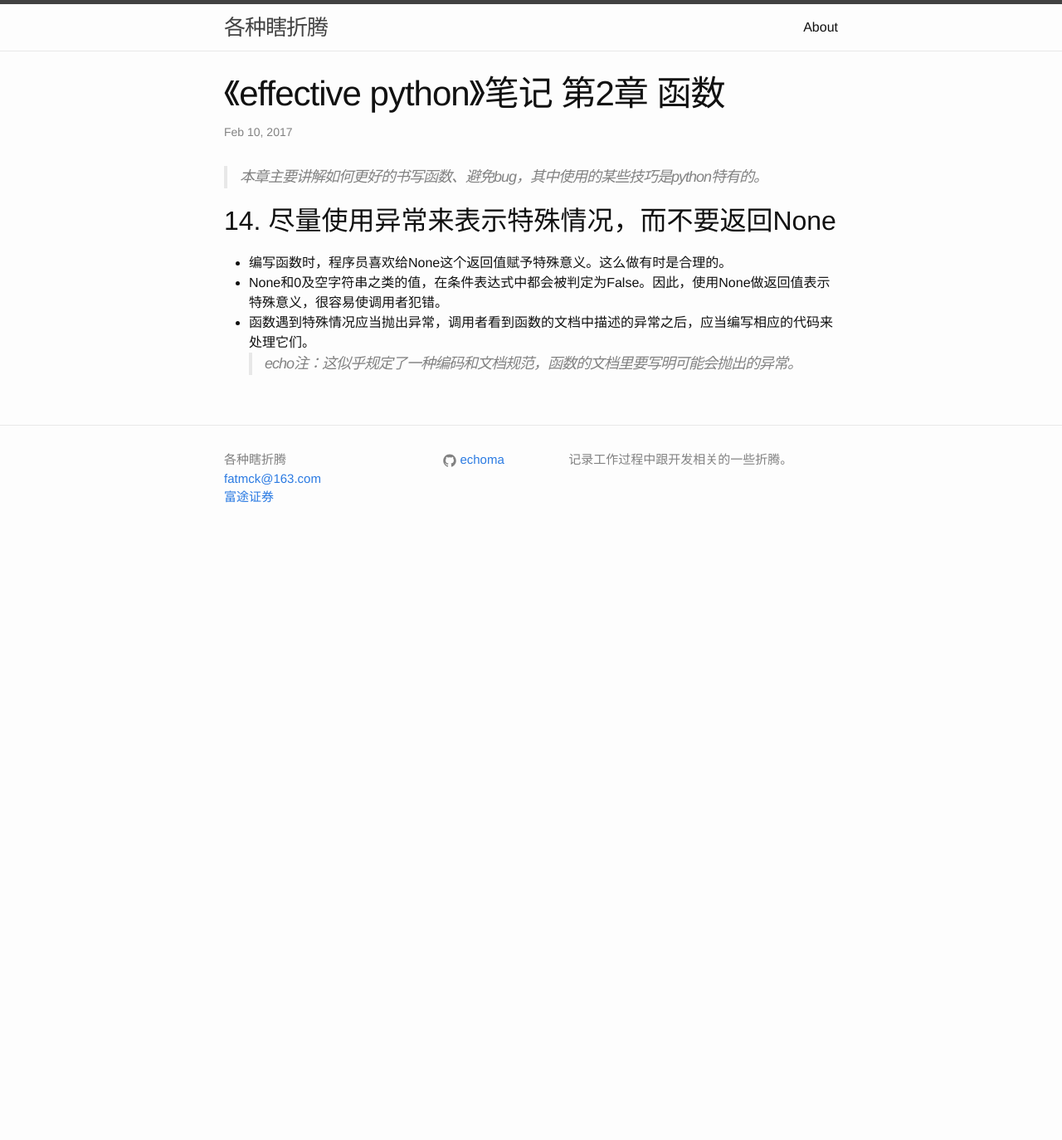
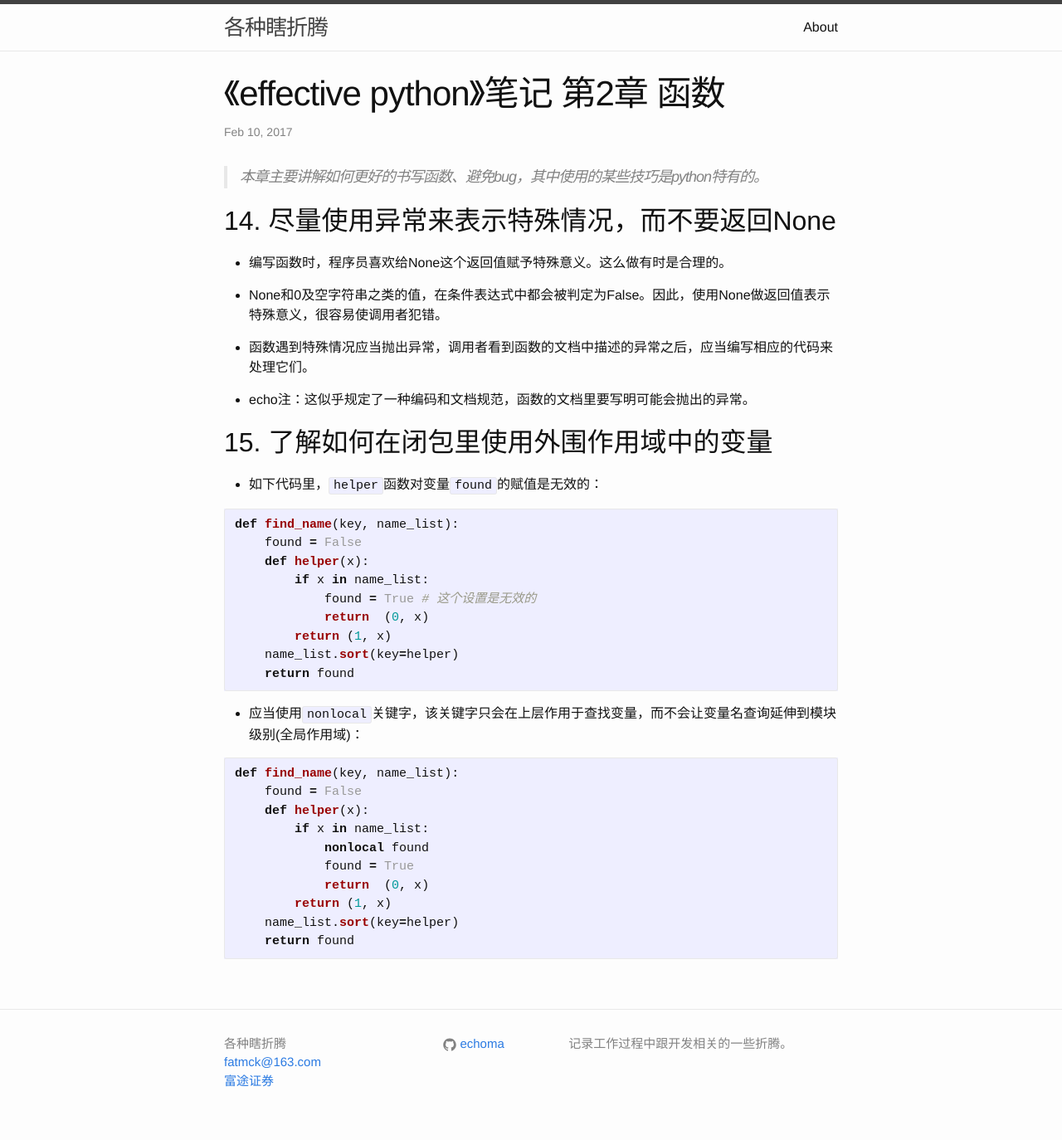
Before and after one commit to echoma/echoma.github.com, a Jekyll site: the page built from _posts/2017-02-10-effective-python-note-02-function.markdown, in a window 1280 px wide. Shown: the whole page at 83% size. Built offline with Jekyll 4.4.1, drawn with Linux system fonts in a browser that asks for light colours; before the commit the page ends 900 px from its top, so only the background shows below that.

Commit message:
effective python No.15

````diff
--- a/_posts/2017-02-10-effective-python-note-02-function.markdown
+++ b/_posts/2017-02-10-effective-python-note-02-function.markdown
@@ -5,11 +5,44 @@ date:   2017-02-10 13:28:21 +0800
 ---
 
 > 本章主要讲解如何更好的书写函数、避免bug，其中使用的某些技巧是python特有的。
->
 
 ## 14. 尽量使用异常来表示特殊情况，而不要返回None
 
 * 编写函数时，程序员喜欢给None这个返回值赋予特殊意义。这么做有时是合理的。
+
 * None和0及空字符串之类的值，在条件表达式中都会被判定为False。因此，使用None做返回值表示特殊意义，很容易使调用者犯错。
+
 * 函数遇到特殊情况应当抛出异常，调用者看到函数的文档中描述的异常之后，应当编写相应的代码来处理它们。
-> echo注：这似乎规定了一种编码和文档规范，函数的文档里要写明可能会抛出的异常。
+
+* echo注：这似乎规定了一种编码和文档规范，函数的文档里要写明可能会抛出的异常。
+
+## 15. 了解如何在闭包里使用外围作用域中的变量
+
+* 如下代码里，`helper`函数对变量`found`的赋值是无效的：
+
+```python
+def find_name(key, name_list):
+    found = False
+    def helper(x):
+        if x in name_list:
+            found = True # 这个设置是无效的
+            return  (0, x)
+        return (1, x)
+    name_list.sort(key=helper)
+    return found
+```
+
+* 应当使用`nonlocal`关键字，该关键字只会在上层作用于查找变量，而不会让变量名查询延伸到模块级别(全局作用域)：
+
+```python
+def find_name(key, name_list):
+    found = False
+    def helper(x):
+        if x in name_list:
+            nonlocal found
+            found = True
+            return  (0, x)
+        return (1, x)
+    name_list.sort(key=helper)
+    return found
+```
````
